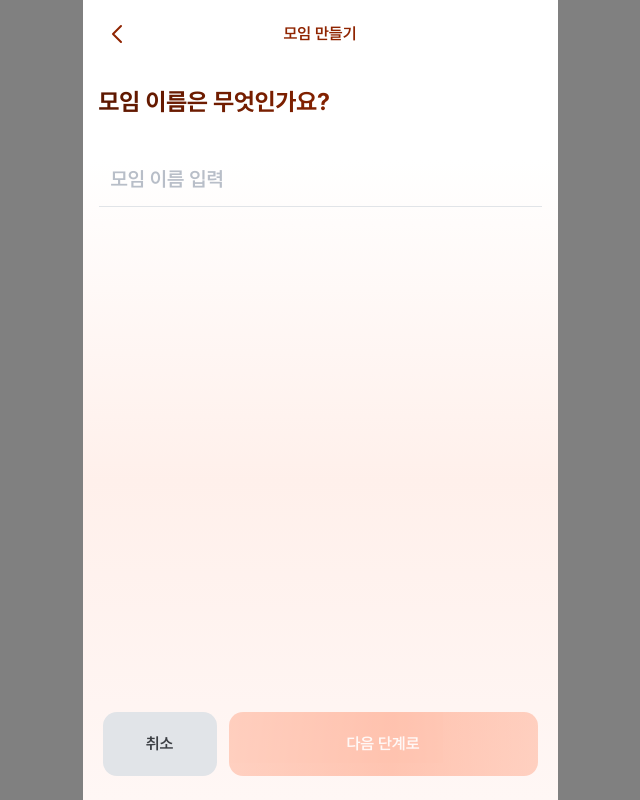
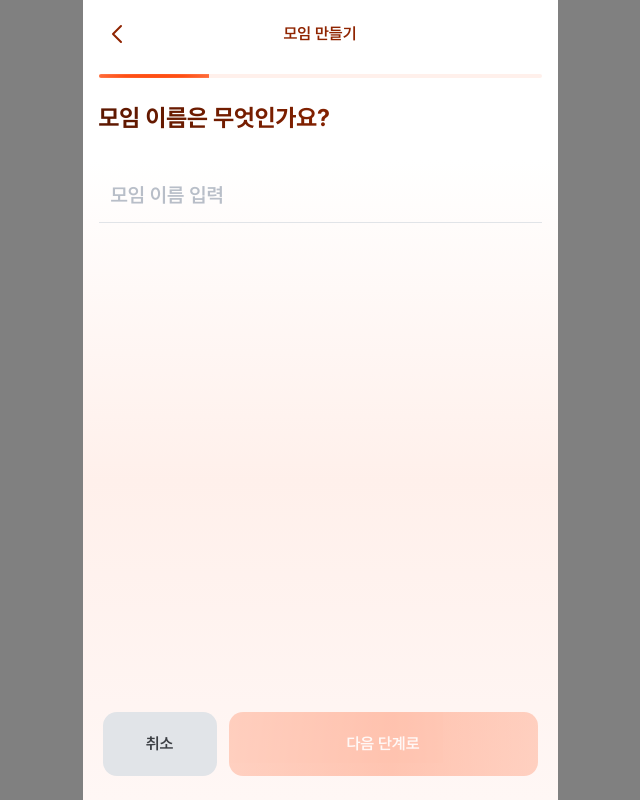
Before and after one commit to depromeet/17th-team3-Web, a Next.js app: page /meetings/create in a window 1280 px wide. Shown: the whole page, without its empty margins (320-960 px from the left). Built offline with nearby package versions, Linux system fonts and the light colour scheme.

Commit message:
[Feat] StepIndicator 컴포넌트 구현 (#42)

```diff
--- /dev/null
+++ b/src/app/_components/ui/StepIndicator.tsx
@@ -0,0 +1,19 @@
+import { cn } from '@/app/_lib/cn';
+import { getProgressPercent } from '@/app/_utils/ui';
+
+interface StepIndicatorProps {
+  value: number;
+  total: number;
+}
+
+const StepIndicator = ({ value, total }: StepIndicatorProps) => {
+  const percent = getProgressPercent(value, total);
+
+  return (
+    <div className={cn('h-1 w-full overflow-hidden rounded-full bg-orange-100')}>
+      <div className="h-full transition-all chip-gradient" style={{ width: `${percent}%` }}></div>
+    </div>
+  );
+};
+
+export default StepIndicator;
--- /dev/null
+++ b/src/app/_utils/ui.ts
@@ -0,0 +1,5 @@
+export const getProgressPercent = (value: number, total: number) => {
+  if (value > total) return 100;
+  if (value < 1) return 0;
+  return (value / total) * 100;
+};
--- a/src/app/meetings/create/page.tsx
+++ b/src/app/meetings/create/page.tsx
@@ -5,6 +5,7 @@ import { useState } from 'react';
 import { useRouter } from 'next/navigation';
 
 import TopNavigation from '@/app/_components/layout/TopNavigation';
+import StepIndicator from '@/app/_components/ui/StepIndicator';
 import { MEETING_SIZE } from '@/app/_constants/meeting';
 import DateTimeStep from '@/app/meetings/create/_components/step/DateTimeStep';
 import LocationStep from '@/app/meetings/create/_components/step/LocationStep';
@@ -91,7 +92,9 @@ const CreatePage = () => {
   return (
     <div className="flex h-[100dvh] flex-col background-1">
       <TopNavigation title="모임 만들기" showBackButton onLeftClick={handleCancel} />
-      {/* todo: StepIndicator 컴포넌트로 추가 */}
+      <div className="flex items-center justify-center px-4 py-1.5">
+        <StepIndicator value={currentStep} total={4} />
+      </div>
       {renderStep()}
     </div>
   );
```
